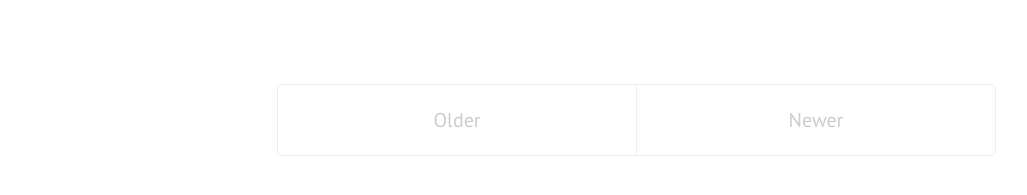
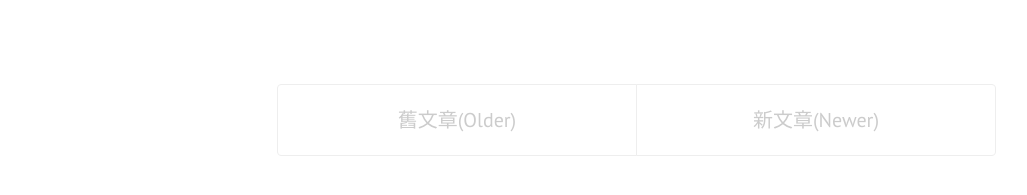
Before and after one commit to hcchen/Allen_FAS, a Jekyll site: the page built from index.html, in a window 1280 px wide. Shown: the part 497-692 px from the top of the page, without its empty margins (3-1030 px from the left). Built offline with Jekyll 4.4.1, drawn with Linux system fonts in a browser that asks for light colours; the list of posts is cut into pages by our own code.

Commit message:
no message

```diff
--- a/index.html
+++ b/index.html
@@ -21,17 +21,17 @@ title: Home
 
 <div class="pagination">
   {% if paginator.next_page %}
-    <a class="pagination-item older" href="{{ site.baseurl }}/page{{paginator.next_page}}">Older</a>
+    <a class="pagination-item older" href="{{ site.baseurl }}/page{{paginator.next_page}}">舊文章(Older)</a>
   {% else %}
-    <span class="pagination-item older">Older</span>
+    <span class="pagination-item older">舊文章(Older)</span>
   {% endif %}
   {% if paginator.previous_page %}
     {% if paginator.page == 2 %}
-      <a class="pagination-item newer" href="{{ site.baseurl }}/">Newer</a>
+      <a class="pagination-item newer" href="{{ site.baseurl }}/">新文章(Newer)</a>
     {% else %}
-      <a class="pagination-item newer" href="{{ site.baseurl }}/page{{paginator.previous_page}}">Newer</a>
+      <a class="pagination-item newer" href="{{ site.baseurl }}/page{{paginator.previous_page}}">新文章(Newer)</a>
     {% endif %}
   {% else %}
-    <span class="pagination-item newer">Newer</span>
+    <span class="pagination-item newer">新文章(Newer)</span>
   {% endif %}
 </div>
```
